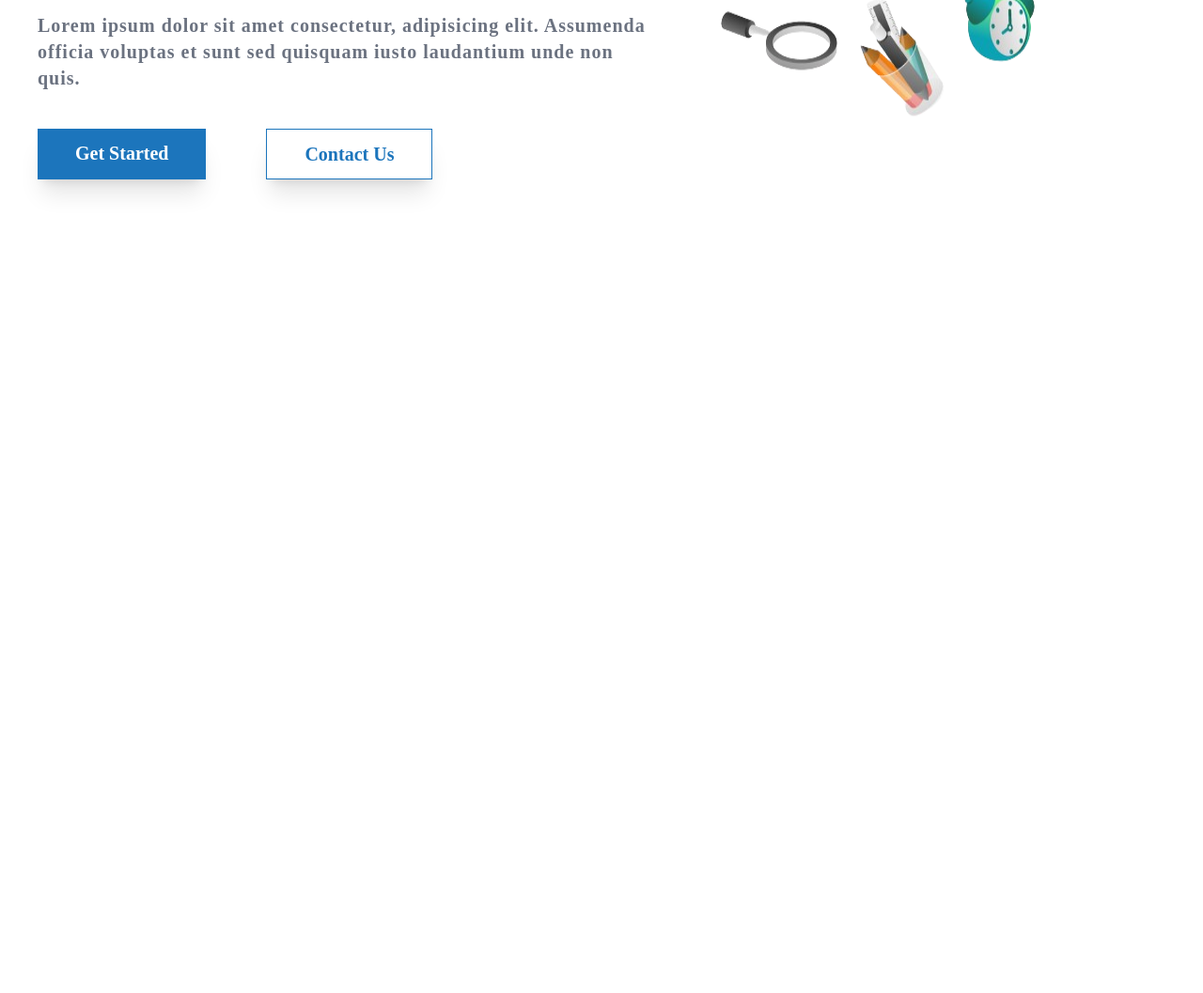
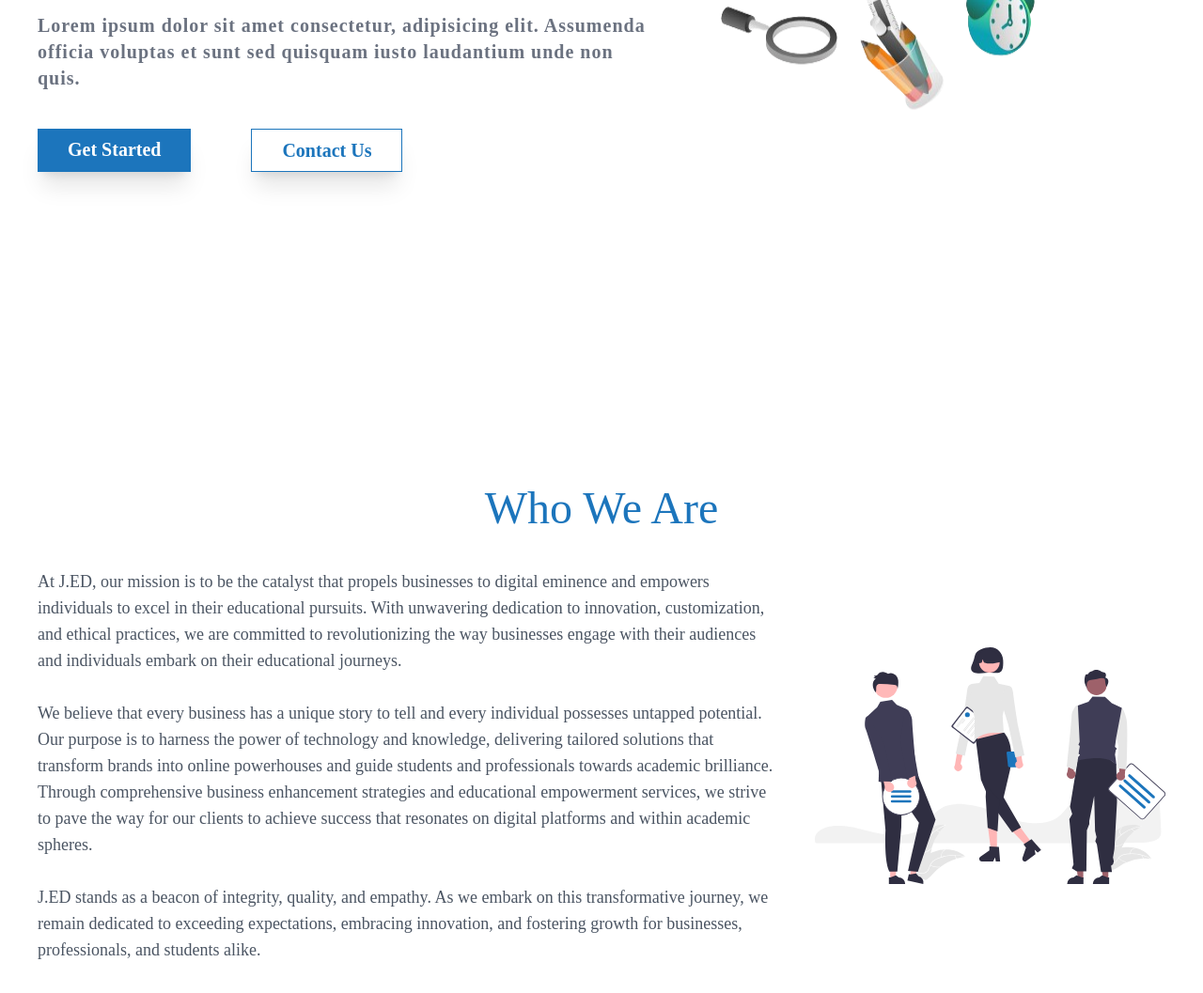
Before and after one commit to MorteyKafui/jaesem-website, an Astro site: page / in a window 1280 px wide. Shown: the part 420-1477 px from the top of the page at 94% size. Before the commit the page ends 865 px from the top, so only its background shows below. Built offline with nearby package versions, Linux system fonts and the light colour scheme; Astro itself is replaced by a stand-in of ours; a web font is replaced by a local one.

Commit message:
add about

```diff
--- /dev/null
+++ b/src/components/About.astro
@@ -0,0 +1,59 @@
+<section>
+  <div class="max-w-screen-xl container mx-auto px-10 py-8">
+    <h2 class="font-nunito text-5xl text-center text-blueColor mb-10">
+      Who We Are
+    </h2>
+    <div
+      id="about"
+      class="grid grid-cols-1 lg:grid-cols-3 gap-10 place-items-center"
+    >
+      <div class="text-lg text-gray-600 col-span-2">
+        <p>
+          At J.ED, our mission is to be the catalyst that propels businesses to
+          digital eminence and empowers individuals to excel in their
+          educational pursuits. With unwavering dedication to innovation,
+          customization, and ethical practices, we are committed to
+          revolutionizing the way businesses engage with their audiences and
+          individuals embark on their educational journeys.
+        </p>
+        <br />
+        <p>
+          We believe that every business has a unique story to tell and every
+          individual possesses untapped potential. Our purpose is to harness the
+          power of technology and knowledge, delivering tailored solutions that
+          transform brands into online powerhouses and guide students and
+          professionals towards academic brilliance. Through comprehensive
+          business enhancement strategies and educational empowerment services,
+          we strive to pave the way for our clients to achieve success that
+          resonates on digital platforms and within academic spheres.
+        </p>
+        <br />
+        <p>
+          J.ED stands as a beacon of integrity, quality, and empathy. As we
+          embark on this transformative journey, we remain dedicated to
+          exceeding expectations, embracing innovation, and fostering growth for
+          businesses, professionals, and students alike.
+        </p>
+      </div>
+      <img class="about-img hidden lg:block" src="/images/about.svg" alt="" />
+    </div>
+  </div>
+</section>
+
+<script>
+  import { gsap } from "gsap";
+  import { ScrollTrigger } from "gsap/ScrollTrigger";
+
+  gsap.registerPlugin(ScrollTrigger);
+
+  gsap.from("#about", {
+    opacity: 0,
+    ease: "circ",
+    x: -200,
+    duration: 2,
+    yoyo: true,
+    scrollTrigger: {
+      trigger: "#about",
+    },
+  });
+</script>
--- a/src/components/Navbar.astro
+++ b/src/components/Navbar.astro
@@ -9,7 +9,7 @@ export const navItems = [
 ];
 ---
 
-<nav class="shadow-lg w-[100vw]">
+<nav class="shadow-lg">
   <div
     class="max-w-screen-xl container mx-auto px-10 flex justify-between items-center"
   >
--- a/src/components/Showcase.astro
+++ b/src/components/Showcase.astro
@@ -1,4 +1,4 @@
-<header class="h-[100dvh]">
+<header class="lg:h-[100dvh] mb-10">
   <div
     class="max-w-screen-xl container mx-auto px-10 py-10 flex justify-between"
   >
@@ -21,12 +21,12 @@
       >
         <a
           href="/business"
-          class="bg-blueColor text-center text-white px-10 py-3 shadow-xl hover:text-blueColor hover:border hover:border-blueColor hover:bg-white transition-all duration-1000"
+          class="bg-blueColor text-center text-white px-8 py-2 shadow-xl hover:text-blueColor hover:border hover:border-blueColor hover:bg-white transition-all duration-1000"
           >Get Started
         </a>
         <a
           href="#"
-          class="px-10 py-3 text-center border border-blueColor text-blueColor shadow-xl hover:text-white hover:border hover:bg-blueColor transition-all duration-1000"
+          class="px-8 py-2 text-center border border-blueColor text-blueColor shadow-xl hover:text-white hover:border hover:bg-blueColor transition-all duration-1000"
           >Contact Us</a
         >
       </div>
@@ -43,7 +43,7 @@
   import { gsap } from "gsap";
 
   const tl = gsap.timeline({
-    defaults: { opacity: 0, yoyo: true, ease: "back" },
+    defaults: { opacity: 0, yoyo: true, ease: "power1.in" },
   });
 
   tl.from(".hero-title", {
@@ -52,12 +52,12 @@
 
   tl.from(".hero-img", {
     x: 200,
-    // delay: 1,
+    scale: 2,
+    duration: 1,
   });
 
   tl.from(".hero-text", {
     x: -200,
-    // delay: 1,
   });
 
   tl.from(".btn", {
--- a/src/pages/index.astro
+++ b/src/pages/index.astro
@@ -1,8 +1,10 @@
 ---
 import Showcase from "@/components/Showcase.astro";
 import MainLayout from "../layouts/MainLayout.astro";
+import About from "@/components/About.astro";
 ---
 
 <MainLayout>
   <Showcase />
+  <About />
 </MainLayout>
```
Also changed, not shown: public/images/about.svg (added).
